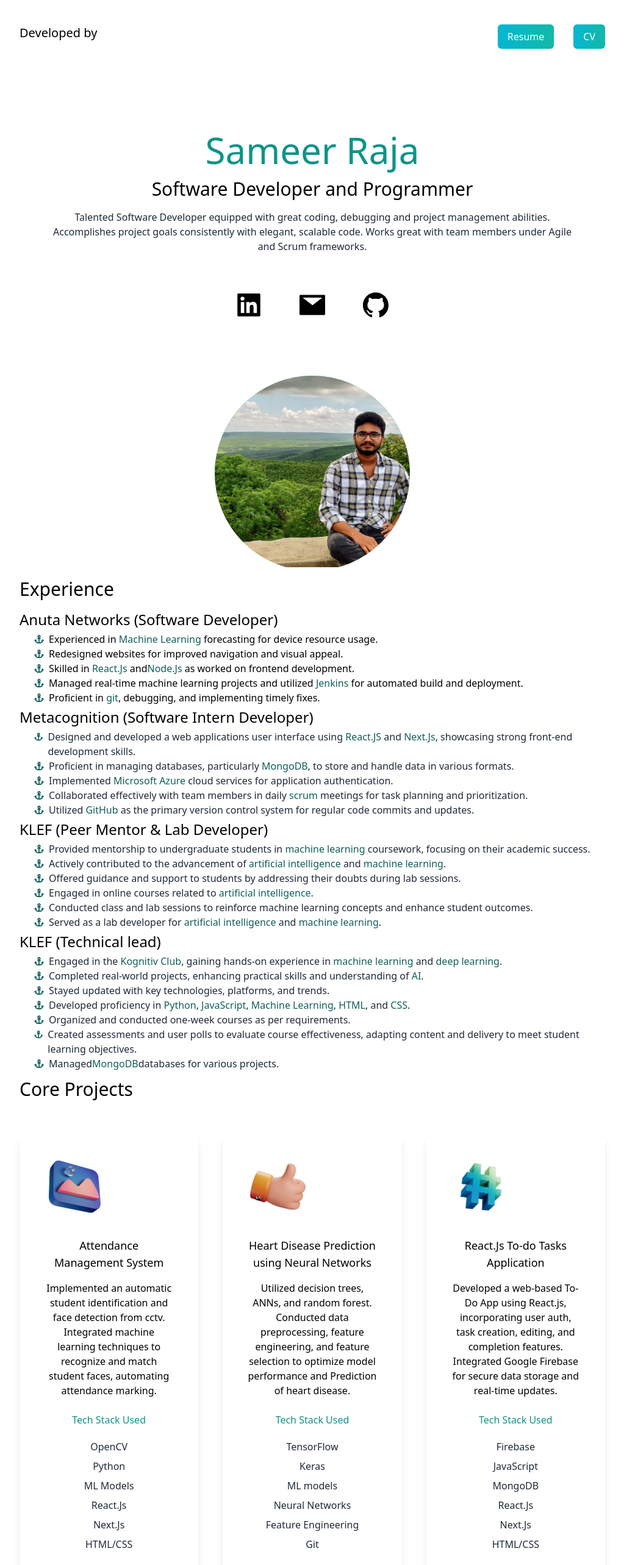
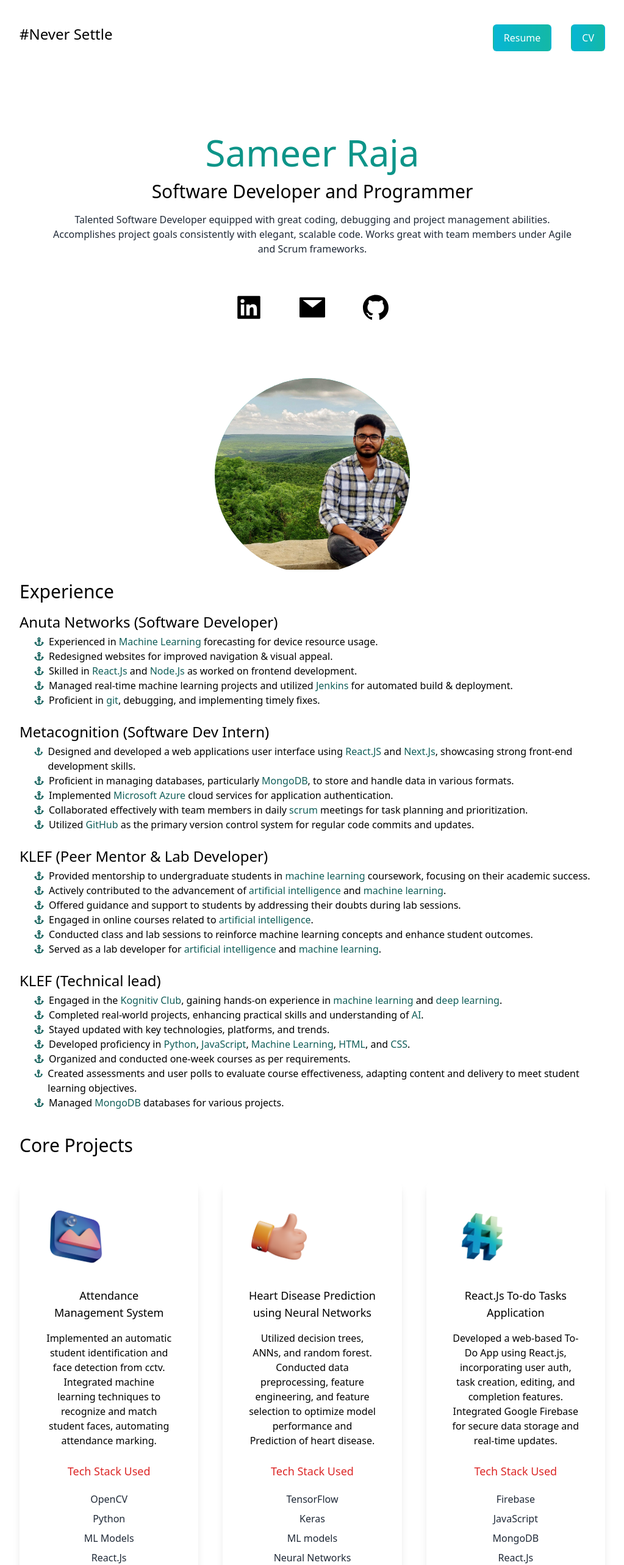
Before and after one commit to SameerRaja2331/portfolio, a Next.js app: page / in a window 1280 px wide. Shown: the top 2566 px of the page at 61% size, without its empty margins (128-1151 px from the left). Built offline with nearby package versions, Linux system fonts and the light colour scheme.

Commit message:
styling Updates & minor fixes.

```diff
--- a/src/pages/index.js
+++ b/src/pages/index.js
@@ -35,14 +35,14 @@ export default function Home() {
       <Head>
         <title>Sameer Raja Portfolio</title>
       </Head>
-      <main className=" bg-white px-10 md:px-20 lg:px-40 dark:bg-gray-950">
+      <main className=" bg-white px-10 md:px-20 lg:px-40 dark:bg-gray-950 bg-gradient-page">
         <section className=" min-h-screen">
           <nav className="py-10 mb-12 flex justify-between">
-            <h1 className="text-xl">Developed by</h1>
+            <h1 className="text-2xl">#Never Settle</h1>
             <ul className="flex items-center">
               <li>
                 <button
-                  className="bg-gradient-to-r from-cyan-500 text- to-teal-500 text-white px-4 py-2 border-none rounded-md ml-8"
+                  className="bg-gradient-to-r from-cyan-500 text- to-teal-500 text-white px-4 py-2 border-none rounded-md ml-8 card"
                   onClick={openResume}
                 >
                   Resume
@@ -50,7 +50,7 @@ export default function Home() {
               </li>
               <li>
                 <button
-                  className="bg-gradient-to-r from-cyan-500 text- to-teal-500 text-white px-4 py-2 border-none rounded-md ml-8"
+                  className="bg-gradient-to-r from-cyan-500 text- to-teal-500 text-white px-4 py-2 border-none rounded-md ml-8 card"
                   onClick={openCv}
                 >
                   CV
@@ -73,13 +73,16 @@ export default function Home() {
             </p>
           </div>
           <div className=" text-5xl flex justify-center gap-14 py-3">
-            <a href="https://www.linkedin.com/in/sameerraja31/">
+            <a
+              className="bard"
+              href="https://www.linkedin.com/in/sameerraja31/"
+            >
               <AiFillLinkedin />
             </a>
-            <a href={`mailto:${"rajasameer.bhanu@gmail.com"}`}>
+            <a className="bard" href={`mailto:${"rajasameer.bhanu@gmail.com"}`}>
               <AiFillMail />
             </a>
-            <a href="https://github.com/SameerRaja2331">
+            <a className="bard" href="https://github.com/SameerRaja2331">
               <AiFillGithub />
             </a>
           </div>
@@ -94,7 +97,7 @@ export default function Home() {
             <h2 className="text-2xl py-1">
               Anuta Networks (Software Developer)
             </h2>
-            <ul className="list-disc pl-6 text-black">
+            <ul className="list-disc pl-6 text-black pb-5">
               <li className="flex items-start">
                 <FaAnchor text-2xl className="text-teal-800 mt-1 mr-2" />
                 <p>
@@ -105,13 +108,13 @@ export default function Home() {
               </li>
               <li className="flex items-start">
                 <FaAnchor text-2xl className="text-teal-800 mt-1 mr-2" />
-                Redesigned websites for improved navigation and visual appeal.
+                Redesigned websites for improved navigation & visual appeal.
               </li>
               <li className="flex items-start">
                 <FaAnchor text-2xl className="text-teal-800 mt-1 mr-2" />
                 <p>
                   Skilled in <span className="text-teal-800">React.Js</span> and
-                  <span className="text-teal-800">Node.Js</span> as worked on
+                  <span className="text-teal-800"> Node.Js</span> as worked on
                   frontend development.
                 </p>
               </li>
@@ -120,7 +123,7 @@ export default function Home() {
                 <p>
                   Managed real-time machine learning projects and utilized
                   <span className="text-teal-800"> Jenkins</span> for automated
-                  build and deployment.
+                  build & deployment.
                 </p>
               </li>
               <li className="flex items-start">
@@ -132,10 +135,10 @@ export default function Home() {
               </li>
             </ul>
             <h2 className="text-2xl py-1">
-              Metacognition (Software Intern Developer)
+              Metacognition (Software Dev Intern)
             </h2>
 
-            <ul className="list-disc pl-6 text-gray-800">
+            <ul className="list-disc pl-6 text-black pb-5">
               <li className="flex items-start">
                 <FaAnchor text-2xl className="text-teal-800 mt-1 mr-2" />
                 <p>
@@ -182,7 +185,7 @@ export default function Home() {
             <h2 className="text-2xl py-1">
               KLEF (Peer Mentor & Lab Developer)
             </h2>
-            <ul className="list-disc pl-6 text-gray-800">
+            <ul className="list-disc pl-6 text-black pb-5">
               <li className="flex items-start">
                 <FaAnchor className="text-teal-800 mt-1 mr-2" />
                 <p>
@@ -232,7 +235,7 @@ export default function Home() {
             </ul>
 
             <h2 className="text-2xl py-1">KLEF (Technical lead)</h2>
-            <ul className="list-disc pl-6 text-gray-800">
+            <ul className="list-disc pl-6 text-black pb-10">
               <li className="flex items-start">
                 <FaAnchor className="text-teal-800 mt-1 mr-2" />
                 <p>
@@ -279,16 +282,18 @@ export default function Home() {
               </li>
               <li className="flex items-start">
                 <FaAnchor className="text-teal-800 mt-1 mr-2" />
-                Managed <span className="text-teal-800">MongoDB</span> databases
-                for various projects.
+                <p>
+                  Managed <span className="text-teal-800"> MongoDB </span>
+                  databases for various projects.
+                </p>
               </li>
             </ul>
           </div>
 
           <div>
-            <h3 className="text-3xl py-3">Core Projects</h3>
+            <h3 className="text-3xl">Core Projects</h3>
             <div className="lg:flex gap-10">
-              <div className="text-center shadow-lg p-10 rounded-xl my-10  dark:bg-white flex-1">
+              <div className="text-center shadow-lg p-10 rounded-xl my-10 flex-1 card">
                 <Image src={design} alt="" width={100} height={100} />
                 <h3 className="text-lg font-medium pt-8 pb-2  ">
                   Attendance Management System
@@ -299,7 +304,7 @@ export default function Home() {
                   recognize and match student faces, automating attendance
                   marking.
                 </p>
-                <h4 className="py-4 text-teal-600">Tech Stack Used</h4>
+                <h4 className="py-4 text-lg text-red-600">Tech Stack Used</h4>
                 <p className="text-gray-800 py-1">OpenCV</p>
                 <p className="text-gray-800 py-1">Python</p>
                 <p className="text-gray-800 py-1">ML Models</p>
@@ -307,7 +312,8 @@ export default function Home() {
                 <p className="text-gray-800 py-1">Next.Js</p>
                 <p className="text-gray-800 py-1">HTML/CSS</p>
               </div>
-              <div className="text-center shadow-lg p-10 rounded-xl my-10 dark:bg-white flex-1">
+
+              <div className="text-center shadow-lg p-10 rounded-xl my-10 flex-1 card">
                 <Image src={consulting} alt="" width={100} height={100} />
                 <h3 className="text-lg font-medium pt-8 pb-2 ">
                   Heart Disease Prediction using Neural Networks
@@ -317,7 +323,7 @@ export default function Home() {
                   data preprocessing, feature engineering, and feature selection
                   to optimize model performance and Prediction of heart disease.
                 </p>
-                <h4 className="py-4 text-teal-600">Tech Stack Used</h4>
+                <h4 className="py-4 text-lg text-red-600">Tech Stack Used</h4>
                 <p className="text-gray-800 py-1">TensorFlow</p>
                 <p className="text-gray-800 py-1">Keras</p>
                 <p className="text-gray-800 py-1">ML models</p>
@@ -325,7 +331,8 @@ export default function Home() {
                 <p className="text-gray-800 py-1">Feature Engineering</p>
                 <p className="text-gray-800 py-1">Git</p>
               </div>
-              <div className="text-center shadow-lg p-10 rounded-xl my-10 dark:bg-white flex-1">
+
+              <div className="text-center shadow-lg p-10 rounded-xl my-10 flex-1 card">
                 <Image src={code} alt="" width={100} height={100} />
                 <h3 className="text-lg font-medium pt-8 pb-2 ">
                   React.Js To-do Tasks Application
@@ -336,7 +343,7 @@ export default function Home() {
                   Integrated Google Firebase for secure data storage and
                   real-time updates.
                 </p>
-                <h4 className="py-4 text-teal-600">Tech Stack Used</h4>
+                <h4 className="py-4 text-lg text-red-600">Tech Stack Used</h4>
                 <p className="text-gray-800 py-1">Firebase</p>
                 <p className="text-gray-800 py-1">JavaScript</p>
                 <p className="text-gray-800 py-1">MongoDB</p>
@@ -400,7 +407,7 @@ export default function Home() {
                 width={"100%"}
                 height={"100%"}
                 layout="responsive"
-                src={web5}
+                src={web6}
               />
             </div>
             <div className="basis-1/3 flex-1">
@@ -410,7 +417,7 @@ export default function Home() {
                 width={"100%"}
                 height={"100%"}
                 layout="responsive"
-                src={web6}
+                src={web5}
               />
             </div>
           </div>
--- a/src/styles/globals.css
+++ b/src/styles/globals.css
@@ -22,3 +22,27 @@ body {
   font-family: "burtons";
   src: url(../../public/Burtons.otf);
 }
+
+.card {
+  position: relative;
+  border: 2px solid transparent;
+  transition: all 0.3s ease;
+}
+
+.card:hover {
+  border-color: black;
+  transform: translate(0, -5px);
+  box-shadow: 0 5px 10px rgba(0, 0, 0, 0.9);
+}
+
+.bard {
+  position: relative;
+  /* border: 0px transparent; */
+  transition: all 0.5s ease;
+}
+
+.bard:hover {
+  border-color: whitesmoke;
+  transform: translate(-10px, -5px);
+  box-shadow: 0 5px 10px rgba(119, 240, 58, 0.9);
+}
```
